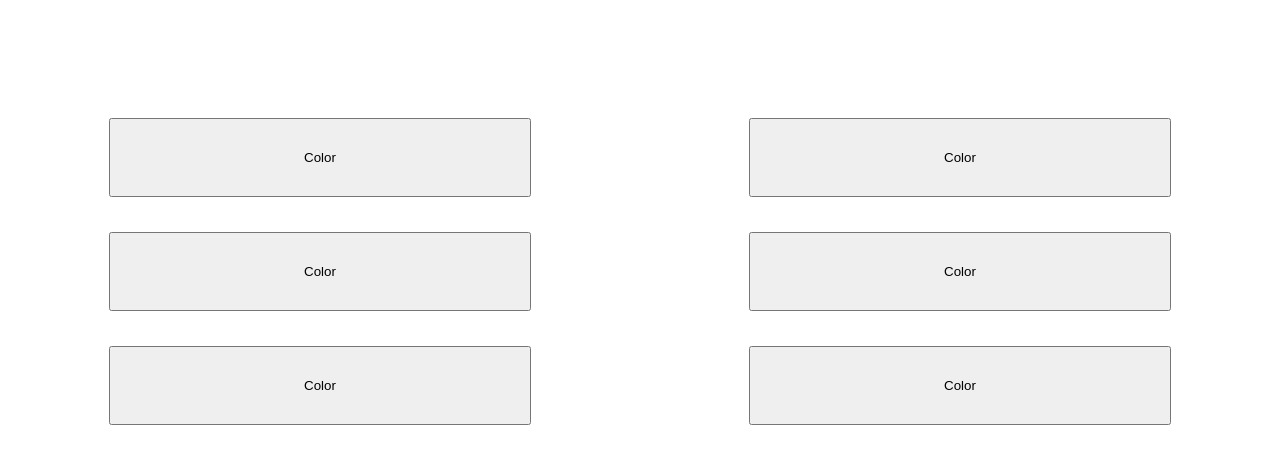
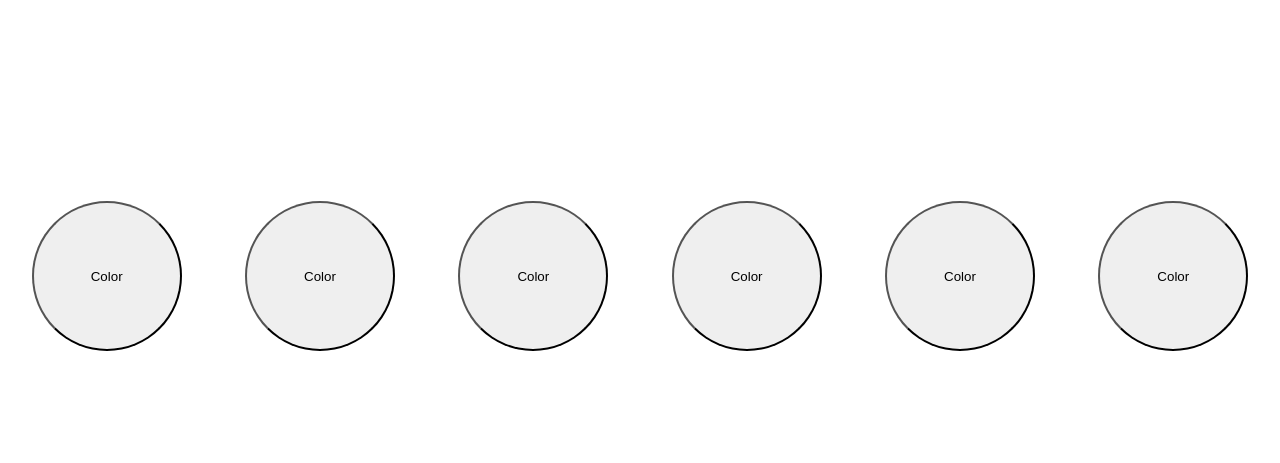
Before and after one commit to Bryandalton/Paint-your-mood, a plain HTML site: page index.html in a window 1280 px wide. Shown: the part 131-594 px from the top of the page. Drawn offline with Linux system fonts and the light colour scheme.

Commit message:
rounded buttons, img sizing, and styling

```diff
--- a/assets/style.css
+++ b/assets/style.css
@@ -1,18 +1,20 @@
 #color-div {
-    display: grid;
+    display: flex;
     align-content: center;
     justify-content: center;
-    grid-template-columns: 33% 33%;
+    /* grid-template-columns: 33% 33%; */
     justify-content: space-around;
-    height: 70vh;
+    height: 90vh;
+    margin-top: 15%;
 }
 
 .color-btn {
     margin-top: 35px;
     padding: 30px;
-    /* border-radius: 100%; */
-    /* border: solid 10px cornflowerblue; */
-    /* border-style: ridge; */
+    height: 150px;
+    width: 150px;
+    border-radius: 100%;
+    align-items: center;
 }
 
 #redHover:hover {
```
